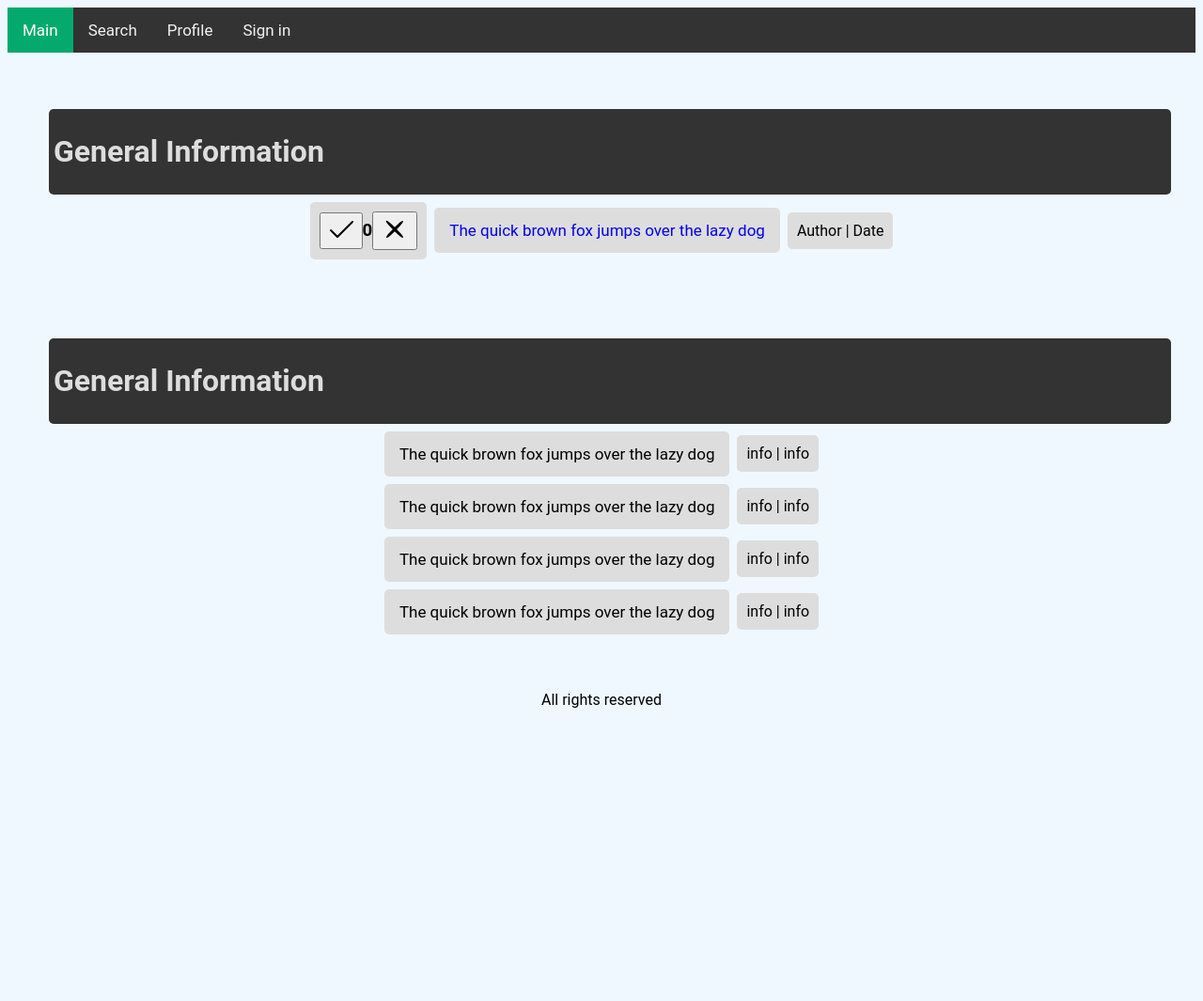
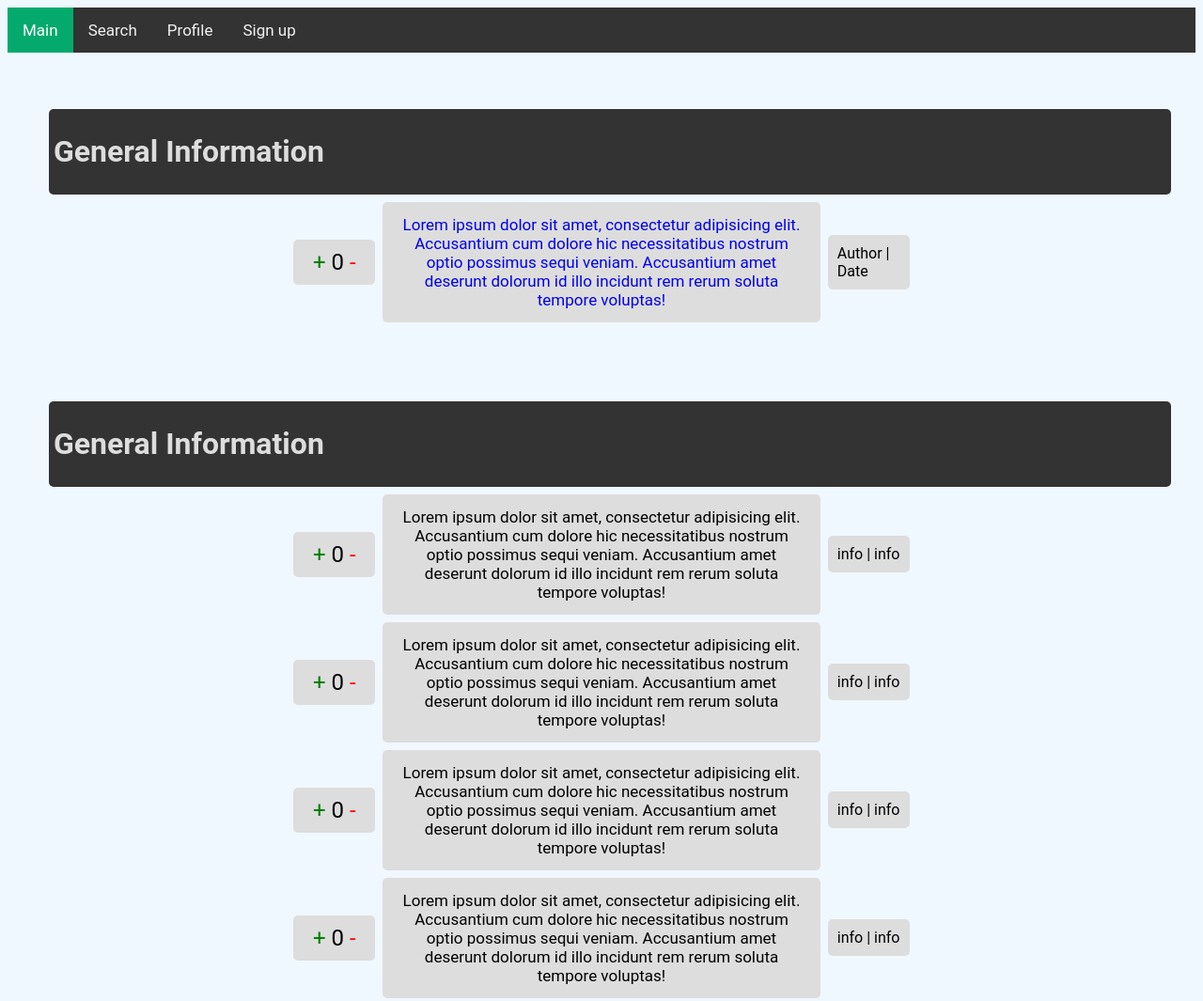
Before and after one commit to gravitacia/Web-Dev-ITMO, a plain HTML site: page index.html in a window 1280 px wide. Shown: the top 1065 px of the page at 94% size. Before the commit the page ends 800 px from the top, so only its background shows below. Drawn offline with Linux system fonts and the light colour scheme.

Commit message:
refactor : update upvote and downvote buttons

```diff
--- a/index.html
+++ b/index.html
@@ -20,7 +20,7 @@
                 Profile
             </a>
             <a href="pages/login.html">
-                Sign in
+                Sign up
             </a>
             <a href="javascript:void(0);" class="icon" onclick="navButton()">
                 <i class="fa fa-bars"></i>
@@ -41,14 +41,16 @@
                 <div class="subforum-row center">
                     <div class="subforum-stats subforum-column center">
                     <div class="vote-button">
-                        <button onclick="incrementClick()"><img src="icons/icons8-done.svg"> </button>
-                        <h3 id="counter-label">0</h3>
-                        <button onclick="decrementCounter()"><img src="icons/icons8-multiply-24.svg"></button>
+                        <div class="like">
+                            <span class="plus cursor">+</span> <span class="counter">0</span> <span class="minus cursor">-</span>
+                        </div>
                     </div>
                     </div>
                     <a href="pages/post.html">
                     <div class="subforum-description subforum-column center">
-                        The quick brown fox jumps over the lazy dog
+                        <p>Lorem ipsum dolor sit amet, consectetur adipisicing elit. Accusantium cum dolore hic
+                            necessitatibus nostrum optio possimus sequi veniam. Accusantium amet deserunt dolorum id
+                            illo incidunt rem rerum soluta tempore voluptas!</p>
                     </div>
                     </a>
                     <div class="subforum-stats subforum-column center">
@@ -67,8 +69,37 @@
                 </div>
 
                 <div class="subforum-row center">
+                    <div class="subforum-stats subforum-column center">
+                        <div class="vote-button">
+                            <div class="like">
+                                <span class="plus cursor">+</span> <span class="counter">0</span> <span class="minus cursor">-</span>
+                            </div>
+                        </div>
+                    </div>
                     <div class="subforum-description subforum-column center">
-                        <p>The quick brown fox jumps over the lazy dog</p>
+                        <p>Lorem ipsum dolor sit amet, consectetur adipisicing elit. Accusantium cum dolore hic
+                            necessitatibus nostrum optio possimus sequi veniam. Accusantium amet deserunt dolorum id
+                            illo incidunt rem rerum soluta tempore voluptas!</p>
+                    </div>
+
+                    <div class="subforum-stats subforum-column center">
+                        <span>info | info</span>
+                    </div>
+                </div>
+                <hr class="subforum-devider">
+
+                <div class="subforum-row center">
+                    <div class="subforum-stats subforum-column center">
+                        <div class="vote-button">
+                            <div class="like">
+                                <span class="plus cursor">+</span> <span class="counter">0</span> <span class="minus cursor">-</span>
+                            </div>
+                        </div>
+                    </div>
+                    <div class="subforum-description subforum-column center">
+                        <p>Lorem ipsum dolor sit amet, consectetur adipisicing elit. Accusantium cum dolore hic
+                            necessitatibus nostrum optio possimus sequi veniam. Accusantium amet deserunt dolorum id
+                            illo incidunt rem rerum soluta tempore voluptas!</p>
                     </div>
                     <div class="subforum-stats subforum-column center">
                         <span>info | info</span>
@@ -77,18 +108,17 @@
                 <hr class="subforum-devider">
 
                 <div class="subforum-row center">
+                    <div class="subforum-stats subforum-column center">
+                        <div class="vote-button">
+                            <div class="like">
+                                <span class="plus cursor">+</span> <span class="counter">0</span> <span class="minus cursor">-</span>
+                            </div>
+                        </div>
+                    </div>
                     <div class="subforum-description subforum-column center">
-                        <p>The quick brown fox jumps over the lazy dog</p>
-                    </div>
-                    <div class="subforum-stats subforum-column center">
-                        <span>info | info</span>
-                    </div>
-                </div>
-                <hr class="subforum-devider">
-
-                <div class="subforum-row center">
-                    <div class="subforum-description subforum-column center">
-                        <p>The quick brown fox jumps over the lazy dog</p>
+                        <p>Lorem ipsum dolor sit amet, consectetur adipisicing elit. Accusantium cum dolore hic
+                            necessitatibus nostrum optio possimus sequi veniam. Accusantium amet deserunt dolorum id
+                            illo incidunt rem rerum soluta tempore voluptas!</p>
                     </div>
                     <div class="subforum-stats subforum-column center">
                         <span>info | info</span>
@@ -97,8 +127,17 @@
 
                 <hr class="subforum-devider">
                 <div class="subforum-row center">
+                    <div class="subforum-stats subforum-column center">
+                        <div class="vote-button">
+                            <div class="like">
+                                <span class="plus cursor">+</span> <span class="counter">0</span> <span class="minus cursor">-</span>
+                            </div>
+                        </div>
+                    </div>
                     <div class="subforum-description subforum-column center">
-                        <p>The quick brown fox jumps over the lazy dog</p>
+                        <p>Lorem ipsum dolor sit amet, consectetur adipisicing elit. Accusantium cum dolore hic
+                            necessitatibus nostrum optio possimus sequi veniam. Accusantium amet deserunt dolorum id
+                            illo incidunt rem rerum soluta tempore voluptas!</p>
                     </div>
                     <div class="subforum-stats subforum-column center">
                         <span>info | info</span>
--- a/index.js
+++ b/index.js
@@ -8,6 +8,7 @@ function navButton() {
         x.className = "topnav";
     }
 }
+
 
 var counterVal = 0;
 
@@ -28,3 +29,26 @@ function decrementCounter() {
 function updateDisplay(val) {
     document.getElementById("counter-label").innerHTML = val;
 }
+
+// Выбираем все элементы с классом like
+const likes = document.querySelectorAll('.like');
+
+// В каждом элементе выбираем плюс и минус. Навешиваем на событие клик функцию render()
+likes.forEach(like => {
+    const plus = like.querySelector('.plus');
+    const minus = like.querySelector('.minus');
+    const counter_element = like.querySelector('.counter');
+
+    let counter = 0;
+
+    plus.addEventListener('click', () => {
+        render(++counter, counter_element);
+    });
+
+    minus.addEventListener('click', () => {
+        render(--counter, counter_element)
+    });
+});
+
+// Функция обновляет текст
+const render = (counter, counter_element) => counter_element.innerText = counter;
--- a/styles.css
+++ b/styles.css
@@ -53,8 +53,9 @@ body{
 
 .subforum-row{
     display: grid;
-    grid-template-columns: 65% 15%;
+    grid-template-columns: 8% 40% 8%;
 }
+
 
 .subforum-column{
     padding: 10px;
@@ -66,6 +67,7 @@ body{
 .subforum-description *{
     margin-block: 0;
     overflow: hidden;
+
 }
 
 .subforum-stats *{
@@ -73,13 +75,13 @@ body{
 }
 
 .center{
-    display: flex;
     justify-content: center;
     align-items: center;
 }
 
 .subforum-devider{
     display: none;
+
 }
 
 .subforum-description{
@@ -89,11 +91,6 @@ body{
     padding: 14px 16px;
     text-decoration: none;
     font-size: 17px;
-    text-decoration:none;
-}
-
-a .subforum-description .subforum-column .center {
-    text-decoration:none;
 }
 
 .vote-button{
@@ -102,6 +99,20 @@ a .subforum-description .subforum-column .center {
     align-items: center;
     border: none;
     border-radius: 5px;
+}
+
+.like{
+    font-size:24px;
+    user-select: none;
+}
+.plus {
+    color:green;
+}
+.minus{
+    color:red;
+}
+.cursor{
+    cursor:pointer;
 }
 
 @media screen and (max-width: 460px) {
@@ -114,14 +125,13 @@ a .subforum-description .subforum-column .center {
 
 
     .container{
-        margin: 10px;
-        padding: 10px;
+        margin: 15px;
+        padding: 15px;
     }
 
     .subforum-row{
         display: grid;
-        grid-template-columns: 75%;
-        grid-template-rows: 50% ;
+        grid-template-columns: 20% 60% 20%;
     }
 
     .subforum-devider{
@@ -153,7 +163,7 @@ a .subforum-description .subforum-column .center {
 
     .subforum-row{
         display: grid;
-        grid-template-columns: 50% 20%;
+        grid-template-columns: 20% 60% 20%;
     }
 
     html{
```
